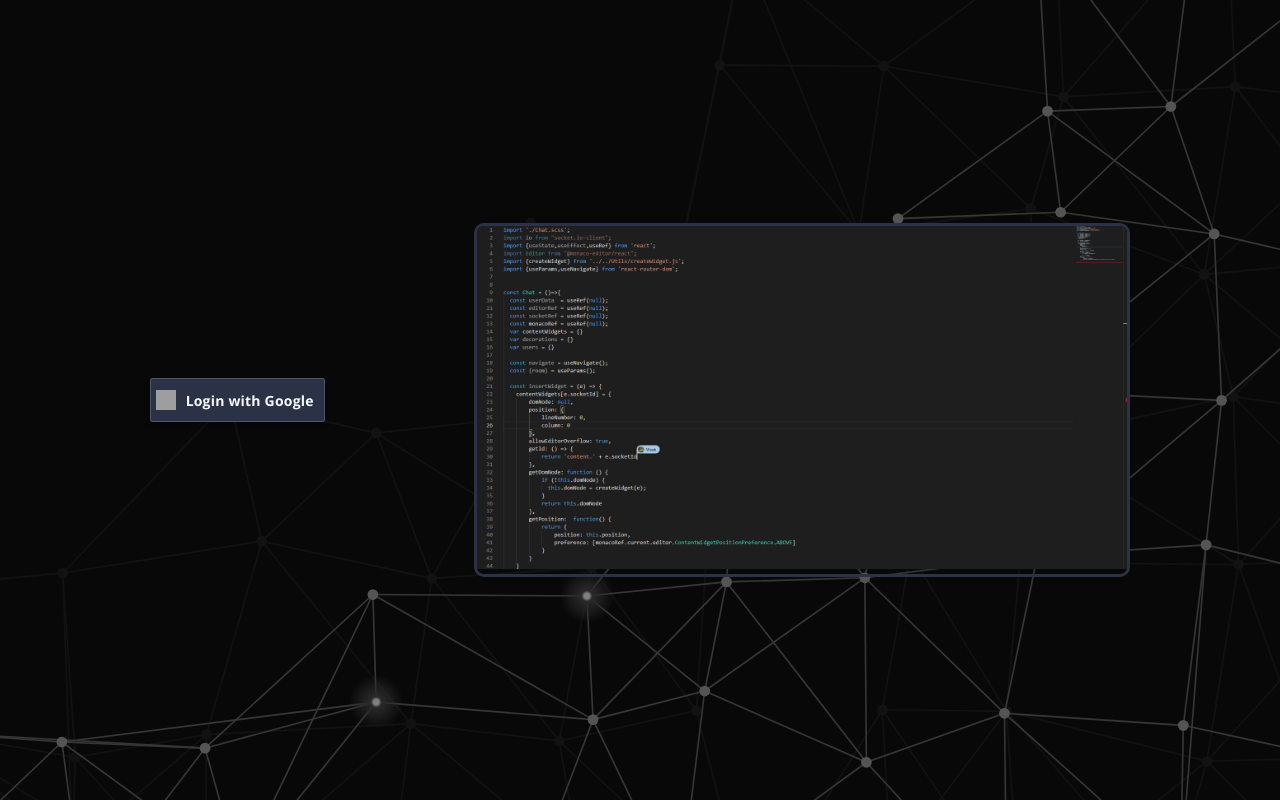
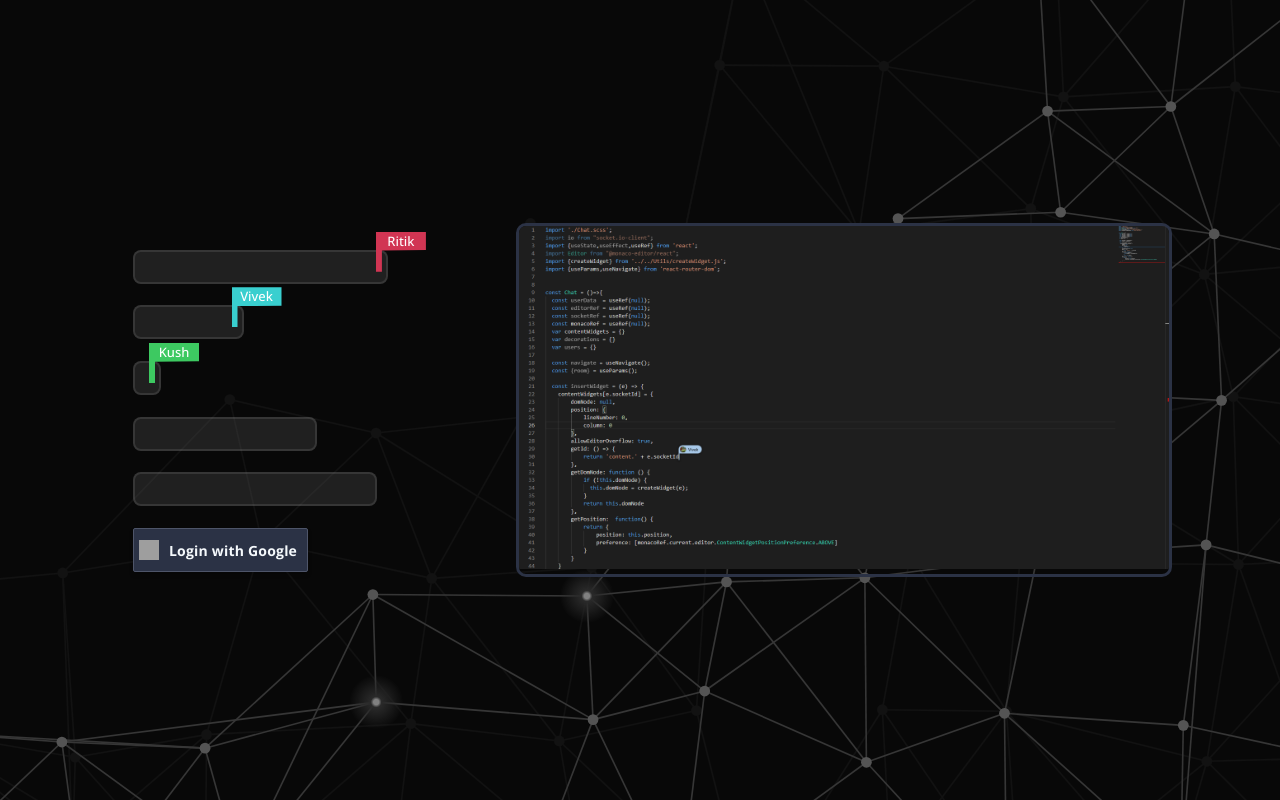
Before and after one commit to intVivek/Codre, a React (Create React App) app: page / in a window 1280 px wide. Built offline with nearby package versions, Linux system fonts and the light colour scheme; grey boxes are pictures that could not be loaded.

Commit message:
fixed bugs

```diff
--- a/src/Pages/Chat/Chat.js
+++ b/src/Pages/Chat/Chat.js
@@ -4,6 +4,7 @@ import {useEffect,useRef} from 'react';
 import Editor from "@monaco-editor/react";
 import {createWidget} from '../../Utils/createWidget.js';
 import {useParams,useNavigate} from 'react-router-dom';
+import NavBar from '../../Components/NavBar/NavBar.js';
 require('dotenv').config();
 
 
@@ -183,6 +184,7 @@ const changeWidgetPosition =(cursor) => {
 
   return(
     <div className='chatPage'>
+      <NavBar img={userData.photos?userData.photos[0].value:""}/>
       <div className='window'>
        <Editor
           height="90vh"
--- a/src/Pages/Login/Login.js
+++ b/src/Pages/Login/Login.js
@@ -1,19 +1,22 @@
 import './Login.scss';
 import screenshot from '../../Assets/images/Screenshot.png';
 import background from '../../Assets/images/PolygonLuminary.svg';
+import MultiCursor from '../../Components/MultiCursor/MultiCursor';
 require("dotenv").config();
 
 const Login = ()=>{
 
   const baseUrl = process.env.REACT_APP_API_URL;
   const attemptAuth = () => {
-    window.location.replace(`${baseUrl}/auth/google`);
+    console.log(baseUrl);
+    window.location.replace(`${baseUrl}auth/google`);
   };
 
   return(
     <div className='loginPage'>
       <img alt='background' className='background' src={background}/>
       <div className='left'>
+        <MultiCursor/>
         <div className='GoogleAuth' onClick={attemptAuth}>
           <img alt='googleIcon' className='icon' src='https://upload.wikimedia.org/wikipedia/commons/thumb/5/53/Google_%22G%22_Logo.svg/512px-Google_%22G%22_Logo.svg.png'/>
           <p>Login with Google</p>
--- a/src/Pages/Login/Login.scss
+++ b/src/Pages/Login/Login.scss
@@ -15,8 +15,9 @@
 
   >.left{
     display: flex;
-    justify-content: center;
-    align-items: center;
+    flex-direction: column;
+    justify-content: space-between;
+    align-items: flex-start;
     z-index: 1;
 
     >.GoogleAuth{
@@ -25,6 +26,7 @@
       border: 1px solid #4e5569;
       box-shadow: 0 3px 8px rgba(117, 117, 117, .5);
       border-radius: 2px;
+      margin-left: 25px;
       display: flex;
       align-items: center;
       box-shadow: 0 3px 4px 0 rgb(0 0 0 / 20%);
--- a/src/Utils/createWidget.js
+++ b/src/Utils/createWidget.js
@@ -43,10 +43,9 @@ const createDivElement = (style, className, innerHTML) => {
         height: '15px',
         borderRadius: '999px',
         margin: '0 5px 0 0',
-        // backgroundImage: `url(${user?.photos[0].value.slice(0,-4)}15)`
-        backgroundImage: user?.photos[0].value,
+        backgroundImage: `url(${user?.photos[0].value.slice(0,-4)}15)`
+        // backgroundImage: user?.photos[0].value,
       }, 'avatar'),
-
       name = createDivElement({
         position: 'relative',
         color: 'black',
@@ -56,6 +55,7 @@ const createDivElement = (style, className, innerHTML) => {
 
     widget.append(cursor, profileCard);
     profileCard.append(avatar, name);
+    console.log(user?.photos[0].value);
     return widget;
   }
 
```
